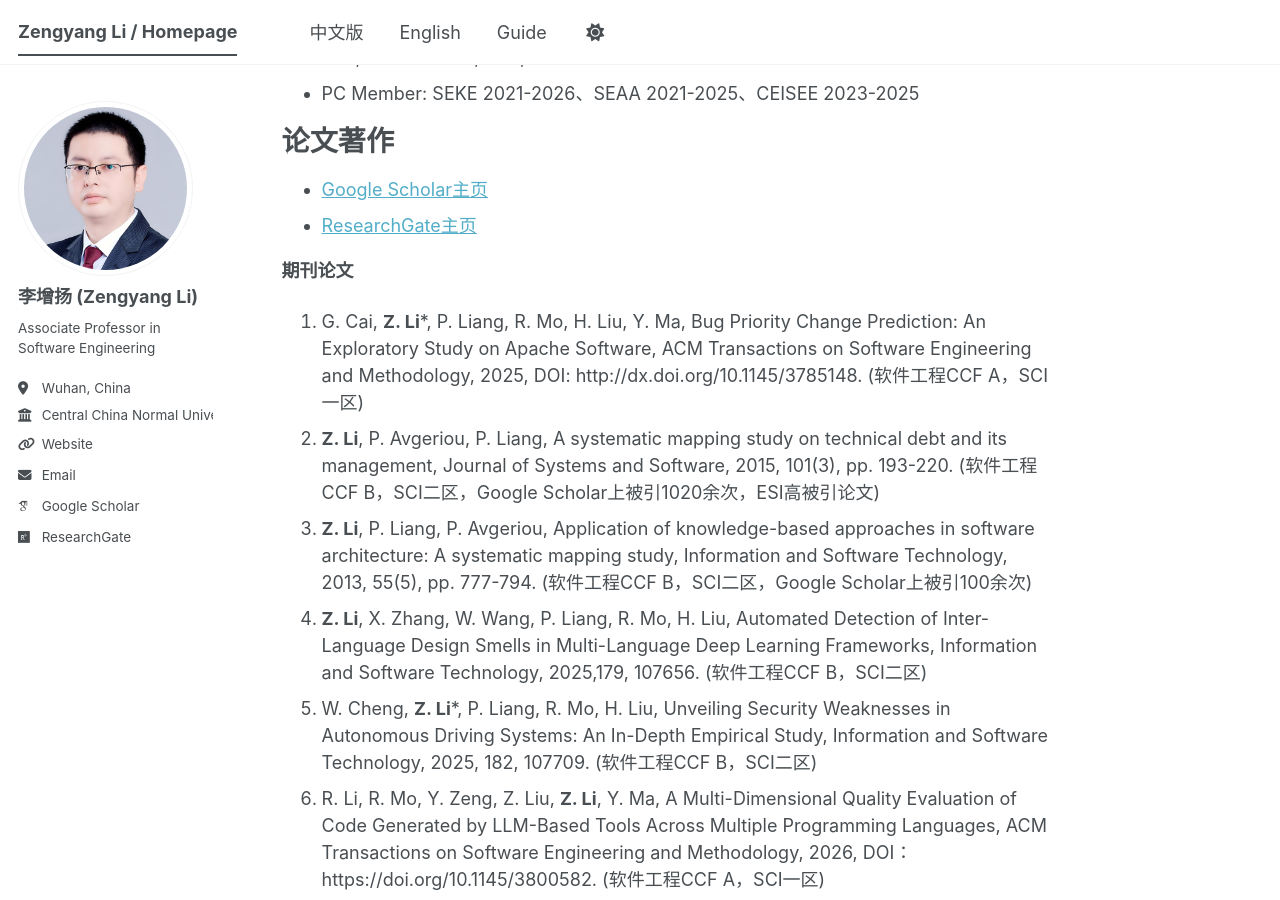
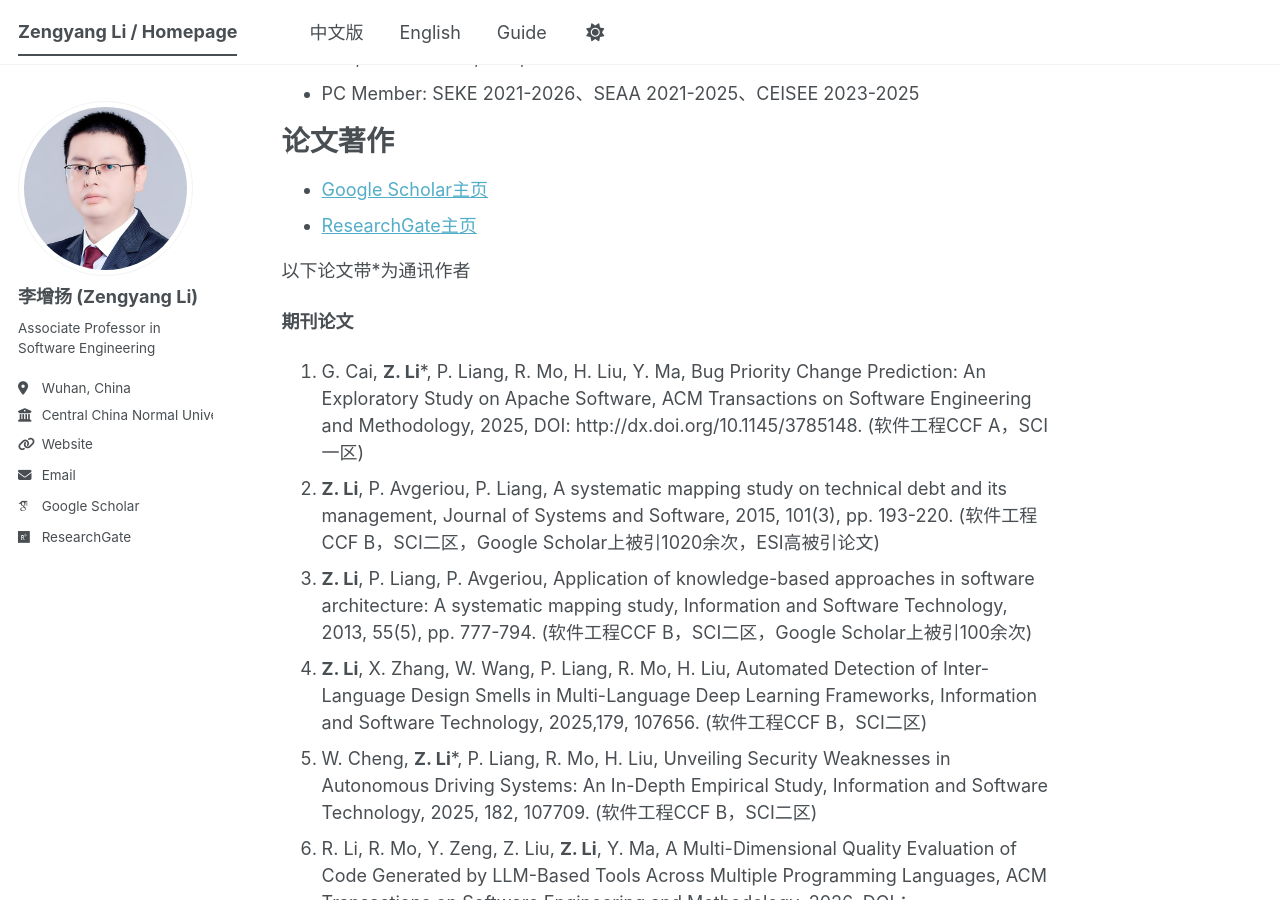
Before and after one commit to zengyang/zengyang.github.io, a Jekyll site: the page built from _pages/about.md, in a window 1280 px wide and 900 px high, scrolled down 1112 px. Built offline with Jekyll 4.4.1, drawn with Linux system fonts in a browser that asks for light colours; some web fonts are replaced; a script bundle is joined from its source files by our own code; library files that are not in the unit come from our copies.

Commit message:
Update about.md

```diff
--- a/_pages/about.md
+++ b/_pages/about.md
@@ -44,6 +44,8 @@ redirect_from:
 ======
 - [Google Scholar主页](https://scholar.google.com/citations?user=Pfde0K0AAAAJ&hl=en)
 - [ResearchGate主页](https://www.researchgate.net/profile/Zengyang-Li/research)
+
+以下论文带*为通讯作者
 
 **期刊论文**
 1. G. Cai, **Z. Li***, P. Liang, R. Mo, H. Liu, Y. Ma, Bug Priority Change Prediction: An Exploratory Study on Apache Software, ACM Transactions on Software Engineering and Methodology, 2025, DOI: http://dx.doi.org/10.1145/3785148. (软件工程CCF A，SCI一区)
```
